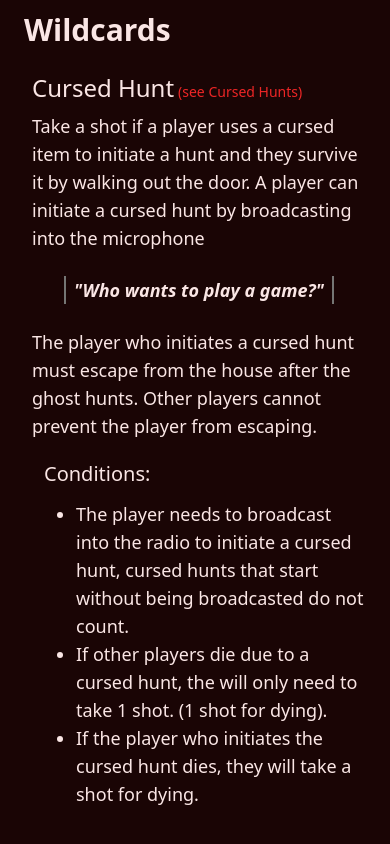
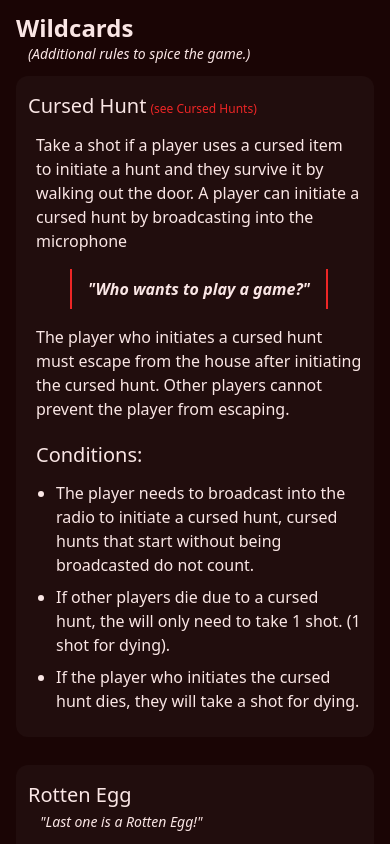
Before and after one commit to kohisama/phasmo-drinking-game, a React (Create React App) app: page / in a window 390 px wide. Shown: the part 1400-2244 px from the top of the page. Built offline with nearby package versions, Linux system fonts and the light colour scheme.

Commit message:
Seperates content into Seperate jsx content for modularity. Updates components to be fully responsive.

```diff
--- /dev/null
+++ b/src/components/CursedHunt.jsx
@@ -0,0 +1,40 @@
+import React from 'react'
+
+const CursedHunt = () => {
+  return (
+    <>
+      <div className='bg-secondary rounded-xl p-3 py-6 sm:p-5 md:px-7'>
+        <div>
+          <h3 className='font-medium text-xl md:text-2xl leading-3 sm:leading-8 mb-4 sm:mt-0'>
+            Cursed Hunt
+            <a
+              href='https://phasmophobia.fandom.com/wiki/Hunt#Cursed_hunts'
+              rel='noreferrer'
+              target='_blank'
+              className='text-xs md:text-sm a-link pl-1'>
+              (see Cursed Hunts)
+            </a>
+          </h3>
+        </div>
+        <div className='pl-2 text-base md:text-lg'>
+          <p>Take a shot if a player uses a cursed item to initiate a hunt and they survive it by walking out the door. A player can initiate a cursed hunt by broadcasting into the microphone</p>
+          <div className='py-2 my-4 px-4 w-fit mx-auto border-l-2 border-r-2 border-accent'>
+            <p className='font-bold italic text-center'>"Who wants to play a game?"</p>
+          </div>
+
+          <p>The player who initiates a cursed hunt must escape from the house after initiating the cursed hunt. Other players cannot prevent the player from escaping.</p>
+          <div>
+            <h4 className='text-xl font-medium mt-5 mb-3'>Conditions:</h4>
+            <ul className='list-disc flex flex-col gap-2 pl-5 md:pl-8'>
+              <li>The player needs to broadcast into the radio to initiate a cursed hunt, cursed hunts that start without being broadcasted do not count.</li>
+              <li>If other players die due to a cursed hunt, the will only need to take 1 shot. (1 shot for dying).</li>
+              <li>If the player who initiates the cursed hunt dies, they will take a shot for dying.</li>
+            </ul>
+          </div>
+        </div>
+      </div>
+    </>
+  )
+}
+
+export default CursedHunt
--- /dev/null
+++ b/src/components/RottenEgg.jsx
@@ -0,0 +1,24 @@
+import React from 'react'
+
+const RottenEgg = () => {
+  return (
+    <>
+      <div className='bg-secondary rounded-xl p-3 py-6 sm:p-5 md:px-7'>
+        <div className='mb-4'>
+          <h3 className='font-medium text-xl md:text-2xl leading-3 sm:leading-8 sm:mt-0 mb-2'>
+            Rotten Egg
+          </h3>
+          <span className='text-sm sm:text-base md:text-lg italic pl-3'>
+              "Last one is a Rotten Egg!"
+            </span>
+        </div>
+        <div className='pl-2 text-base md:text-lg'>
+          <p>After a ghost hunt, players must run outside the house. The last player to reach the door is a rotten egg and will take 1 shot.</p>
+          <p className='mt-3'>This wildcard can be combined with "Cursed Hunt".</p>
+        </div>
+      </div>
+    </>
+  )
+}
+
+export default RottenEgg
--- a/src/components/Wildcards.jsx
+++ b/src/components/Wildcards.jsx
@@ -1,35 +1,20 @@
 import React from 'react'
+import CursedHunt from './CursedHunt'
+import RottenEgg from './RottenEgg'
 
 const Wildcards = () => {
   return (
     <div>
       <div className='w-full pb-14'>
         <div className='w-full max-w-[1440px] mx-auto'>
-          <div className='flex flex-col px-6 text-default text-lg'>
-            <h2 className='text-3xl font-bold mb-6'>Wildcards</h2>
-            <div className='pl-2'>
-              <h3 className='font-medium text-2xl mb-2'>
-                Cursed Hunt<span>
-                  <a
-                    href='https://phasmophobia.fandom.com/wiki/Hunt#Cursed_hunts'
-                    rel='noreferrer'
-                    target='_blank'
-                    className='text-sm a-link pl-1'>
-                    (see Cursed Hunts)
-                  </a>
-                </span>
-              </h3>
-              <p>Take a shot if a player uses a cursed item to initiate a hunt and they survive it by walking out the door. A player can initiate a cursed hunt by broadcasting into the microphone</p>
-              <p className='font-bold italic mx-auto my-6 w-fit px-2 border-l-2 border-r-2 border-primary'>"Who wants to play a game?"</p>
-              <p>The player who initiates a cursed hunt must escape from the house after the ghost hunts. Other players cannot prevent the player from escaping.</p>
-              <div className='pl-3'>
-                <h4 className='text-xl font-medium mt-5 mb-3'>Conditions:</h4>
-                <ul className='list-disc pl-8'>
-                  <li>The player needs to broadcast into the radio to initiate a cursed hunt, cursed hunts that start without being broadcasted do not count.</li>
-                  <li>If other players die due to a cursed hunt, the will only need to take 1 shot. (1 shot for dying).</li>
-                  <li>If the player who initiates the cursed hunt dies, they will take a shot for dying.</li>
-                </ul>
-              </div>
+          <div className='flex flex-col px-4 text-default'>
+            <div className='mb-3 sm:mb-4 md:mb-6'>
+              <h2 className='text-2xl md:text-3xl font-bold'>Wildcards</h2>
+              <p className='text-sm sm:text-base md:text-lg italic pl-3'>(Additional rules to spice the game.)</p>
+            </div>
+            <div className='flex flex-col gap-7'>
+              <CursedHunt />
+              <RottenEgg />
             </div>
           </div>
         </div>
```
